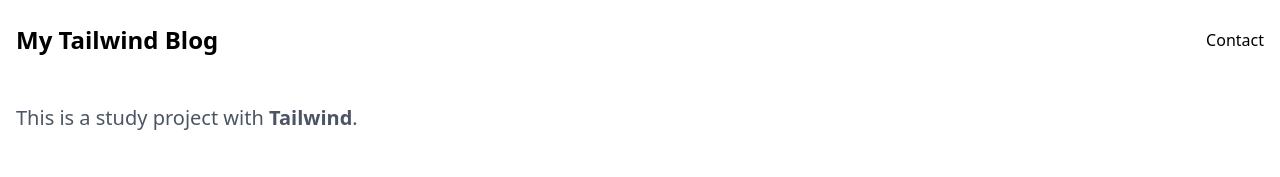
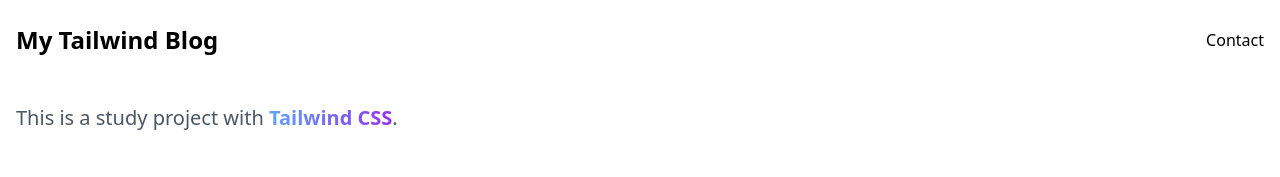
Before and after one commit to jeanffc/tailwind-blog, a website: page src/pages/index.html in a window 1280 px wide. Shown: the top 177 px of the page. Drawn offline with nearby package versions, Linux system fonts and the light colour scheme; grey boxes are pictures that could not be loaded.

Commit message:
feat: create text effect

```diff
--- a/src/pages/index.html
+++ b/src/pages/index.html
@@ -26,7 +26,8 @@
 
     <div id="hero" class="py-6">
       <h1 class="text-xl text-gray-600">
-        This is a study project with <strong>Tailwind</strong>.
+        This is a study project with <strong
+          class="text-transparent bg-clip-text bg-gradient-to-r from-blue-400 to-purple-600">Tailwind CSS</strong>.
       </h1>
     </div>
 
```
Also changed, not shown: src/styles/output.css.
